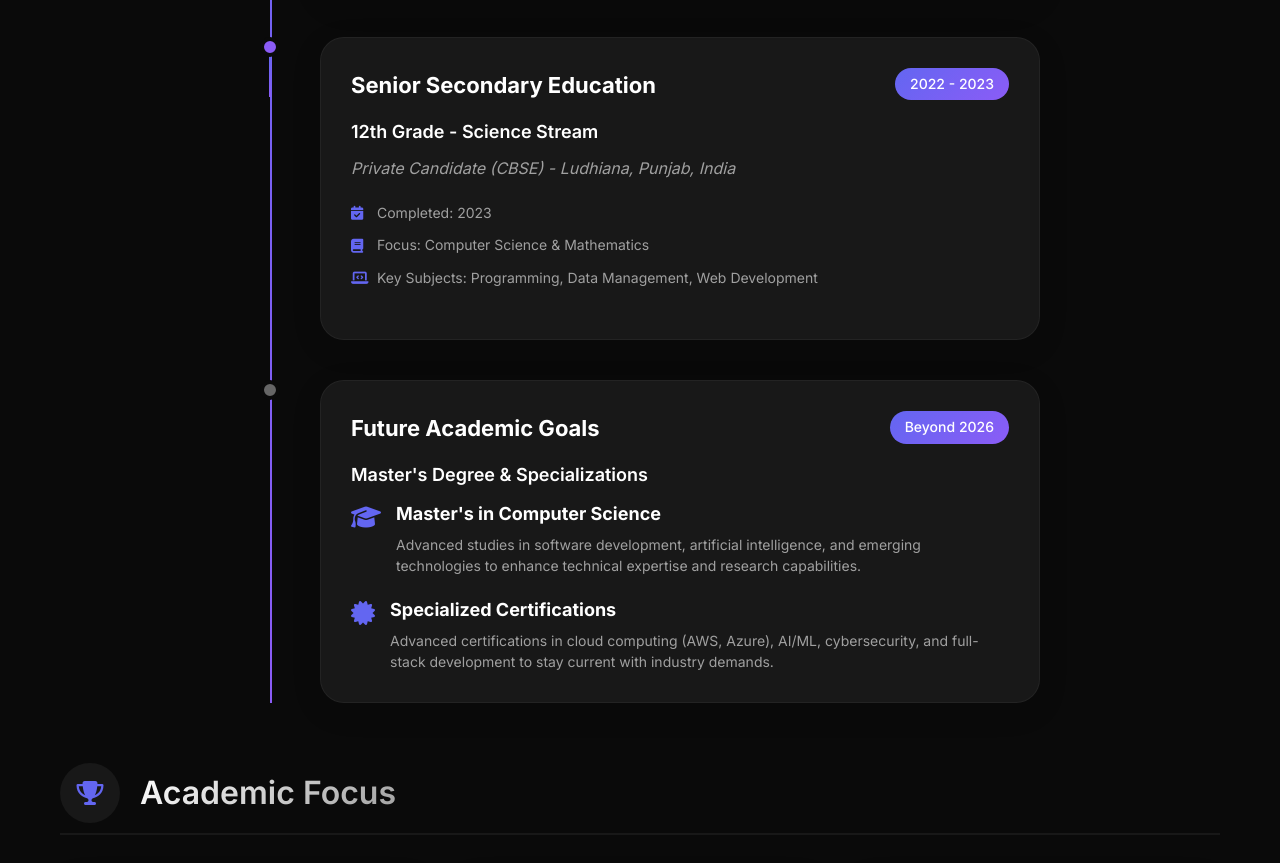
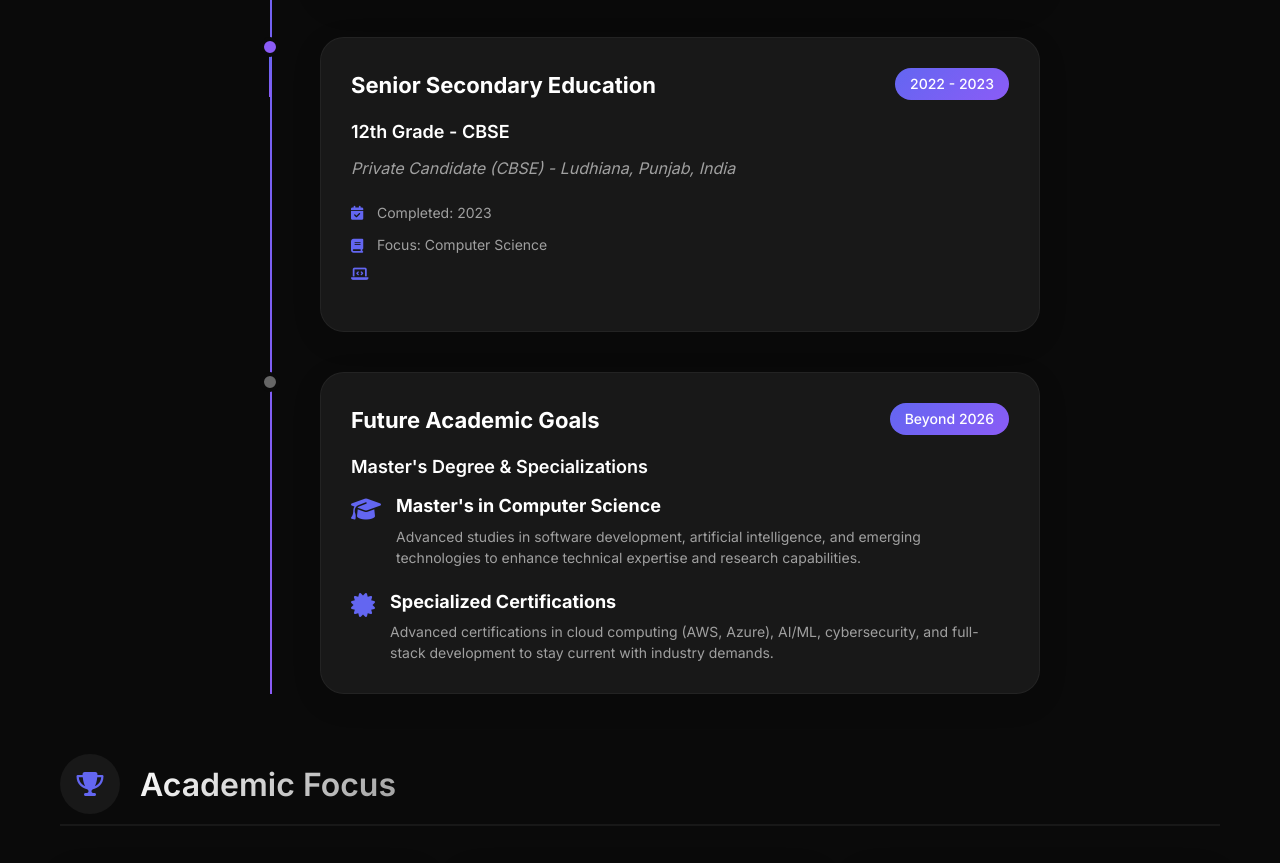
Before and after one commit to 07-Ansh/Portfolio, a plain HTML site: page education.html in a window 1280 px wide. Shown: the part 813-1676 px from the top of the page. Drawn offline with Linux system fonts and the light colour scheme.

Commit message:
Update education.html

```diff
--- a/education.html
+++ b/education.html
@@ -140,7 +140,7 @@
               <span class="timeline-date">2022 - 2023</span>
             </div>
             <div class="timeline-body">
-              <h4>12th Grade - Science Stream</h4>
+              <h4>12th Grade - CBSE</h4>
               <p class="institution-location">Private Candidate (CBSE) - Ludhiana, Punjab, India</p>
               <div class="education-details">
                 <div class="detail-item">
@@ -149,11 +149,11 @@
                 </div>
                 <div class="detail-item">
                   <i class="fas fa-book"></i>
-                  <span>Focus: Computer Science & Mathematics</span>
+                  <span>Focus: Computer Science</span>
                 </div>
                 <div class="detail-item">
                   <i class="fas fa-laptop-code"></i>
-                  <span>Key Subjects: Programming, Data Management, Web Development</span>
+
                 </div>
               </div>
             </div>
```
